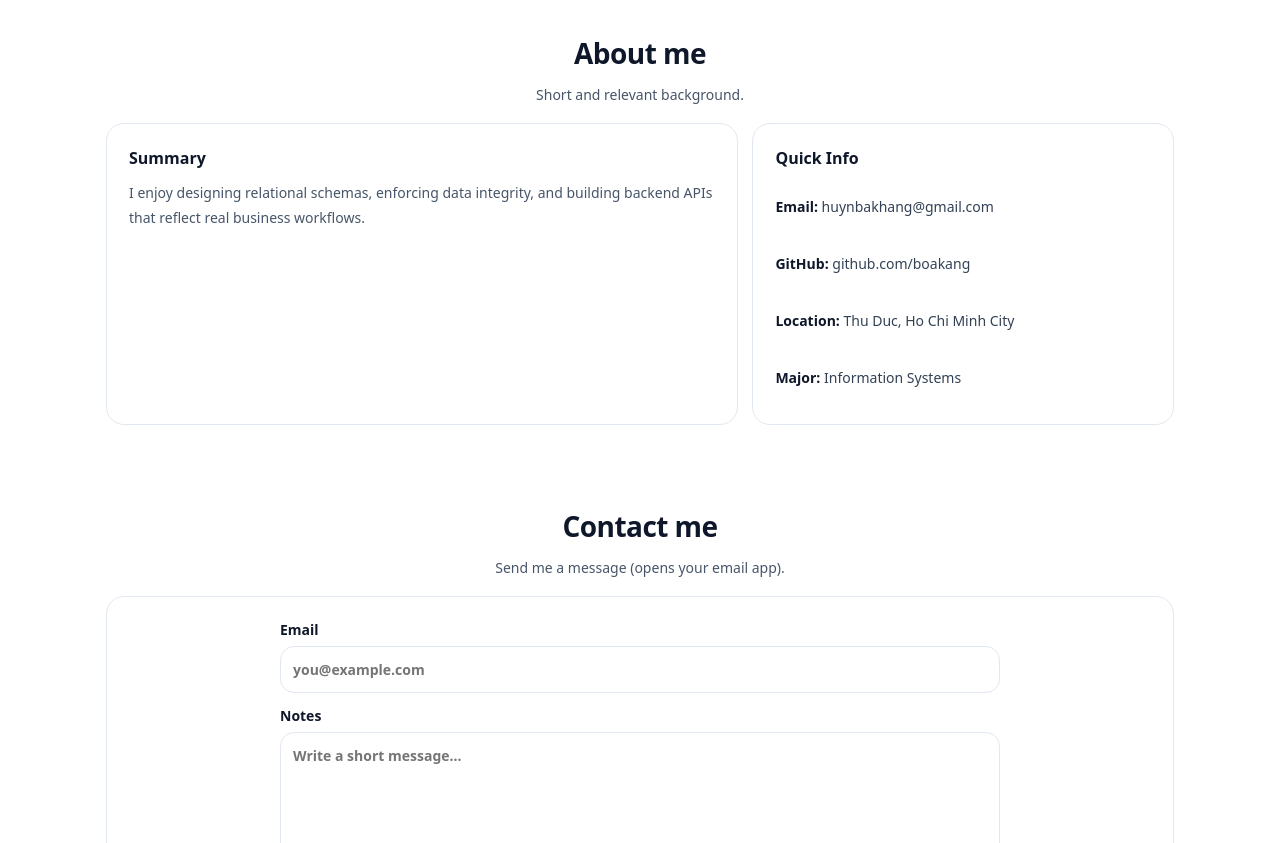
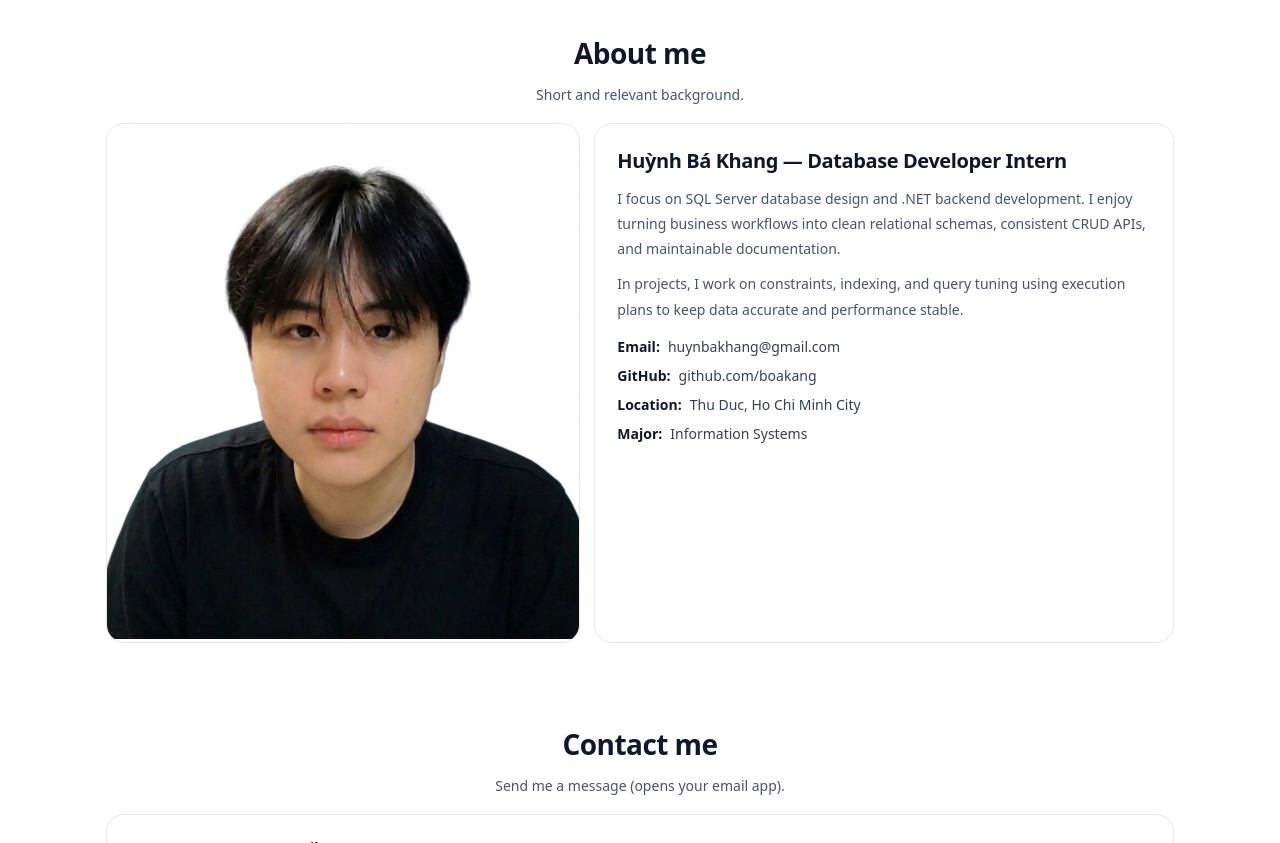
Before and after one commit to boakang/portfolio_dbdeveloper, a React (Vite) app: page / in a window 1280 px wide. Shown: the part 1380-2223 px from the top of the page. Built offline with nearby package versions, Linux system fonts and the light colour scheme.

Commit message:
update portfolio

```diff
--- a/src/DatabaseDeveloperPortfolio.css
+++ b/src/DatabaseDeveloperPortfolio.css
@@ -316,16 +316,69 @@ html {
   font-weight: 900;
 }
 
-.aboutGrid {
+.aboutSplit {
   margin-top: 18px;
   display: grid;
   gap: 14px;
 }
 
 @media (min-width: 900px) {
-  .aboutGrid {
-    grid-template-columns: 1.2fr 0.8fr;
+  .aboutSplit {
+    grid-template-columns: 0.9fr 1.1fr;
+    align-items: stretch;
   }
+}
+
+.aboutPhotoWrap {
+  border-radius: 18px;
+  overflow: hidden;
+  border: 1px solid #e2e8f0;
+  background: #ffffff;
+  height: 420px;
+  display: flex;
+  align-items: center;
+  justify-content: center;
+}
+
+.aboutPhoto {
+  display: block;
+  width: 100%;
+  height: 100%;
+  object-fit: contain;
+}
+
+@media (min-width: 900px) {
+  .aboutPhotoWrap {
+    height: 520px;
+  }
+}
+
+.aboutText {
+  border-radius: 18px;
+  border: 1px solid #e2e8f0;
+  background: #ffffff;
+  padding: 22px;
+}
+
+.aboutTitle {
+  margin: 0;
+  font-size: 20px;
+  font-weight: 900;
+  letter-spacing: -0.02em;
+}
+
+.aboutInfo {
+  margin-top: 14px;
+  display: grid;
+  gap: 8px;
+  font-size: 14px;
+  color: #334155;
+}
+
+.aboutInfoItem {
+  display: flex;
+  gap: 8px;
+  flex-wrap: wrap;
 }
 
 .infoList {
--- a/src/DatabaseDeveloperPortfolio.jsx
+++ b/src/DatabaseDeveloperPortfolio.jsx
@@ -1,4 +1,5 @@
 import './DatabaseDeveloperPortfolio.css'
+import profilePhoto from './assets/ava.png'
 
 export default function DatabaseDeveloperPortfolio() {
   const skillGroups = [
@@ -23,7 +24,7 @@ export default function DatabaseDeveloperPortfolio() {
     },
     {
       title: 'Tools',
-      items: ['SSMS', 'Git / GitHub'],
+      items: ['SSMS', 'Git / GitHub', 'Visual Studio Code'],
     },
   ]
 
@@ -202,28 +203,37 @@ export default function DatabaseDeveloperPortfolio() {
             <p className="sectionDesc">Short and relevant background.</p>
           </div>
 
-          <div className="aboutGrid">
-            <div className="card cardPadded">
-              <h3 className="cardTitle">Summary</h3>
+          <div className="aboutSplit">
+            <div className="aboutPhotoWrap">
+              <img
+                className="aboutPhoto"
+                src={profilePhoto}
+                alt="Huỳnh Bá Khang"
+              />
+            </div>
+
+            <div className="aboutText">
+              <h3 className="aboutTitle">Huỳnh Bá Khang — Database Developer Intern</h3>
               <p className="cardText">
-                I enjoy designing relational schemas, enforcing data integrity, and building backend APIs that reflect real business workflows.
+                I focus on SQL Server database design and .NET backend development. I enjoy turning business workflows into clean relational schemas, consistent CRUD APIs, and maintainable documentation.
               </p>
-            </div>
-            <div className="card cardPadded">
-              <h3 className="cardTitle">Quick Info</h3>
-              <div className="infoList">
-                <p>
+              <p className="cardText">
+                In projects, I work on constraints, indexing, and query tuning using execution plans to keep data accurate and performance stable.
+              </p>
+
+              <div className="aboutInfo">
+                <div className="aboutInfoItem">
                   <span className="label">Email:</span> huynbakhang@gmail.com
-                </p>
-                <p>
+                </div>
+                <div className="aboutInfoItem">
                   <span className="label">GitHub:</span> github.com/boakang
-                </p>
-                <p>
+                </div>
+                <div className="aboutInfoItem">
                   <span className="label">Location:</span> Thu Duc, Ho Chi Minh City
-                </p>
-                <p>
+                </div>
+                <div className="aboutInfoItem">
                   <span className="label">Major:</span> Information Systems
-                </p>
+                </div>
               </div>
             </div>
           </div>
```
Also changed, not shown: src/assets/ava.png (added), src/assets/avatar.svg (added).
